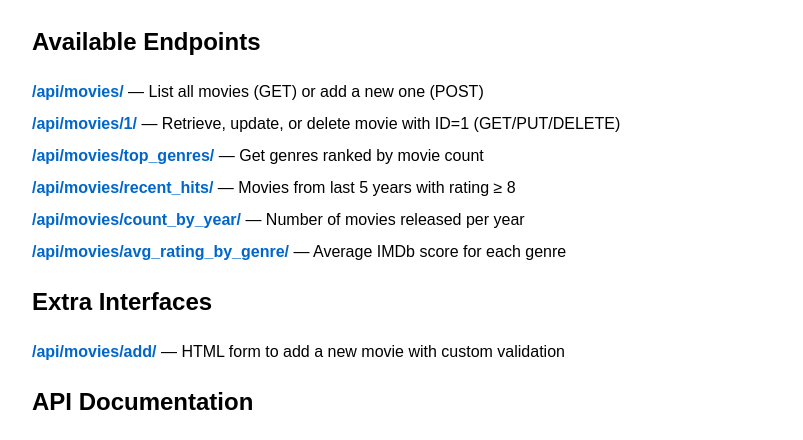
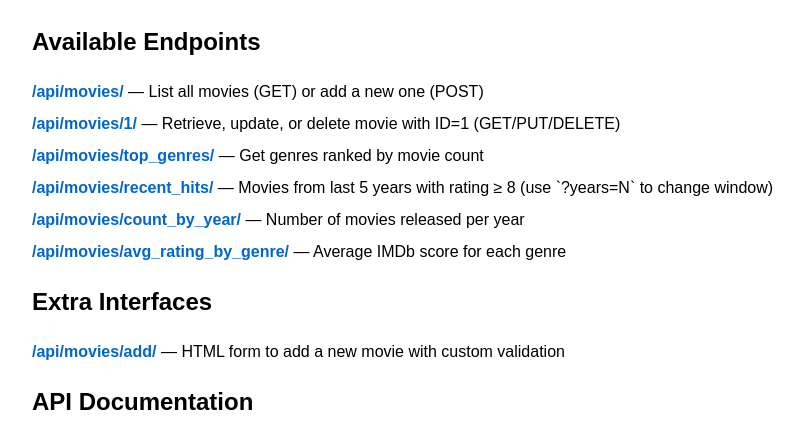
Before and after one commit to AnthonyN30/imdb-movie-api, a Django app: template movies/templates/movies/index.html in a window 1280 px wide. Shown: the part 241-681 px from the top of the page, without its empty margins (208-1011 px from the left). Run offline with Django 5.2, Linux system fonts and the light colour scheme; the template is opened without the code that fills it, so the values that code supplies are empty.

Commit message:
Update index.html
— Movies from last 5 years with rating ≥ 8 (use `?years=N` to change window)

```diff
--- a/movies/templates/movies/index.html
+++ b/movies/templates/movies/index.html
@@ -66,7 +66,7 @@
         <a href="{% url 'recent-hits' %}">
           /api/movies/recent_hits/
         </a>
-        — Movies from last 5 years with rating ≥ 8
+        — Movies from last 5 years with rating ≥ 8 (use `?years=N` to change window)
       </li>
       <li>
         <a href="{% url 'count-by-year' %}">
```
